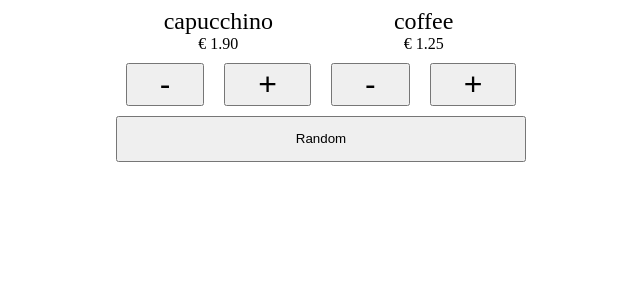
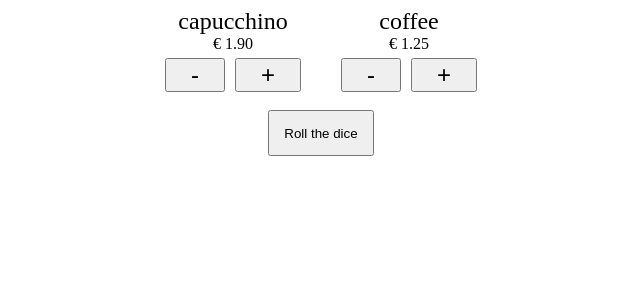
Before and after one commit to joostjager/koffie-roulette, an Angular app: page / in a window 1280 px wide. Shown: the top 300 px of the page, without its empty margins (327-967 px from the left). Built offline with nearby package versions, Linux system fonts and the light colour scheme.

Commit message:
layouting

```diff
--- a/src/app/app.component.css
+++ b/src/app/app.component.css
@@ -8,11 +8,13 @@
 .app {
     display: flex;
     flex-direction: column;
+    align-items: center;
 }
 
 button {
-    width: 100%;
+    width: 8em;
     padding: 1em;
+    margin-top: 1em;
 }
 
 .outer {
--- a/src/app/app.component.html
+++ b/src/app/app.component.html
@@ -8,7 +8,7 @@
         [endChance]=100 type="coffee" [price]="coffPrice" [randomNumber]="randomNumber"></app-coffee-cup-display>
     </div>
 
-    <button (click)="random()" *ngIf="randomNumber === 0">Random</button>
+    <button (click)="random()" [disabled]="randomNumber > 0">Roll the dice</button>
     <div *ngIf="randomNumber > 0" style="font-size:400%;color:red;text-align: center;">{{ randomNumber }}</div>
   </div>
 </div>
--- a/src/app/coffee-cup-display/coffee-cup-display.component.css
+++ b/src/app/coffee-cup-display/coffee-cup-display.component.css
@@ -1,7 +1,7 @@
 .coffee-cup-container {
+    width: 11em;
 
     .cup {
-        margin: 10px;
 
         div {
             margin: 10px;
@@ -9,7 +9,7 @@
     }
 
     button {
-        margin: 10px;
+        margin: 5px;
     }
 
     flex-box {
@@ -22,7 +22,13 @@
 }
 
 button {
-    font-size: 200%;
+
+    font-size: 150%;
     padding-left: 1em;
     padding-right: 1em;
 }
+
+.winner {
+    color: red;
+    background-color: #ffe0e0;
+}
--- a/src/app/coffee-cup-display/coffee-cup-display.component.html
+++ b/src/app/coffee-cup-display/coffee-cup-display.component.html
@@ -2,12 +2,12 @@
     <div style="font-size:150%;">{{type}}</div>
     <div>&euro; {{price | number:'1.2-2' }}</div>
     <div style=" display:flex; flex-direction: row;">
-        <button *ngIf="randomNumber == 0" (click)="decreaseCount()">-</button>
-        <button *ngIf="randomNumber == 0" (click)=" increaseCount()">+</button>
+        <button [disabled]="randomNumber > 0" (click)="decreaseCount()">-</button>
+        <button [disabled]="randomNumber > 0" (click)=" increaseCount()">+</button>
     </div>
     <div class="cups">
         <div *ngFor="let cup of cups" class="cup"
-            style="display: flex; flex-direction: row; align-items: center; padding:0px;" [style.color]="cup.color">
+            style="display: flex; flex-direction: row; align-items: center; padding:0px;" [ngClass]="cup.class">
             <div style="font-size: 200%;">{{cup.idx + 1}}</div>
             <div style="display: flex; flex-direction: column; justify-content: center;">
                 <div style="margin:0px;">{{cup.start}}</div>
--- a/src/app/coffee-cup-display/coffee-cup-display.component.ts
+++ b/src/app/coffee-cup-display/coffee-cup-display.component.ts
@@ -29,7 +29,7 @@
         idx: i,
         start: start,
         end: end,
-        color: this.randomNumber >= start && this.randomNumber <= end ? "red" : "black"
+        class: this.randomNumber >= start && this.randomNumber <= end ? "winner" : ""
       });
 
       start = end + 1;
```
